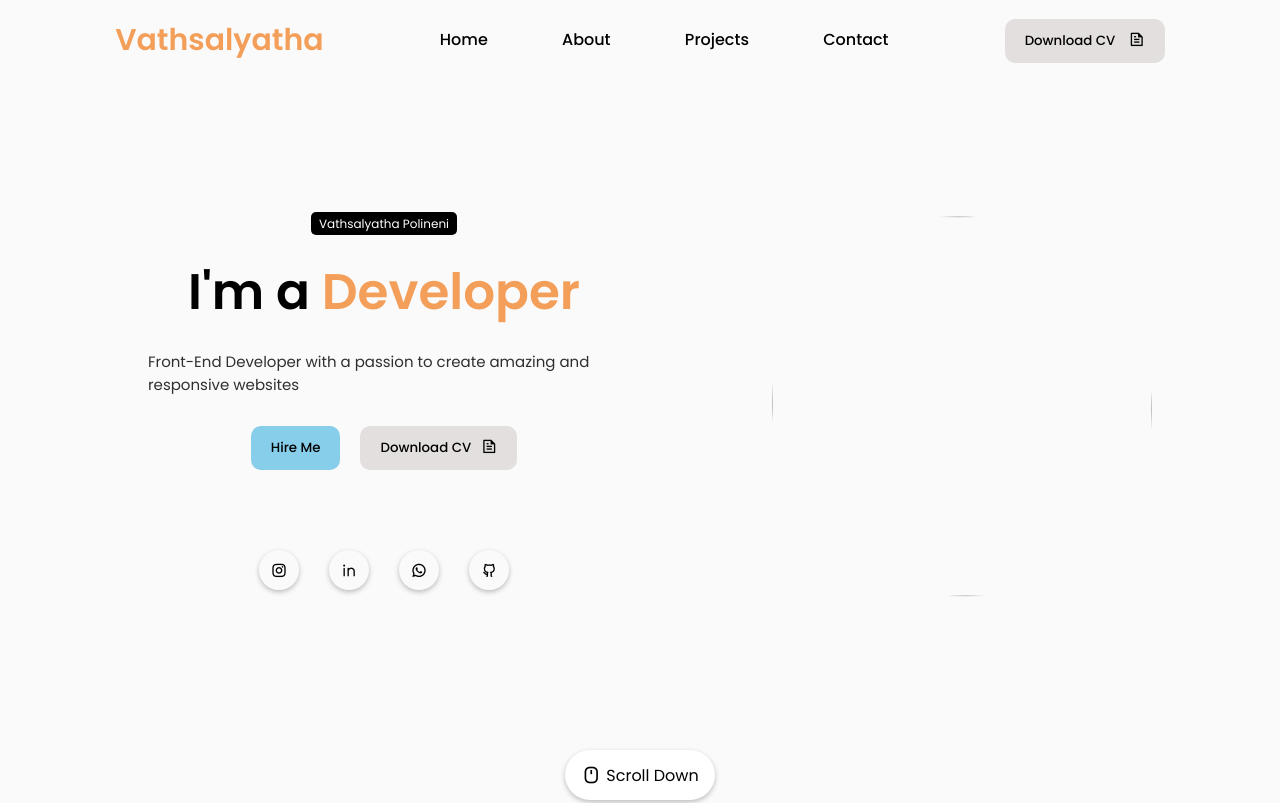
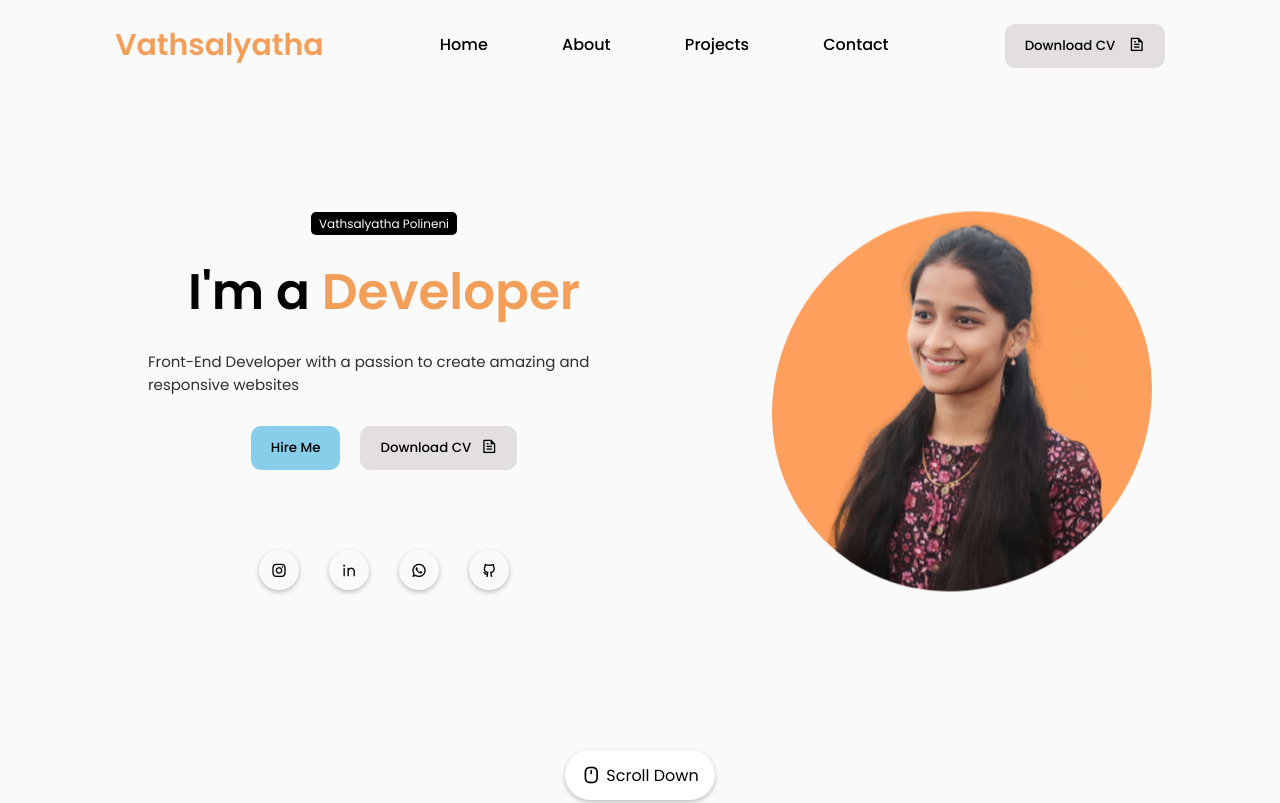
Before and after one commit to Vathsalyatha/Portfolio-Website, a plain HTML site: page index.html in a window 1280 px wide. Shown: the top 803 px of the page. Drawn offline with nearby package versions, Linux system fonts and the light colour scheme; files that its build step writes are made by us from their sources.

Commit message:
initial commit

```diff
--- a/index.html
+++ b/index.html
@@ -3,9 +3,9 @@
 <head>
     <meta charset="UTF-8">
     <meta name="viewport" content="width=device-width, initial-scale=1.0">
-    <link rel="stylesheet" href="css/style.css">
+    <link rel="stylesheet" href="style.css">
     <link href="https://cdn.jsdelivr.net/npm/remixicon@3.5.0/fonts/remixicon.css" rel="stylesheet">
-    <link rel="shortcut icon" href="images/avatar.jpg" type="image/x-icon">
+    <link rel="shortcut icon" href="avatar.jpg" type="image/x-icon">
     <title>Portfolio | Vathsalyatha Polineni</title>
 
 </head>
@@ -61,7 +61,7 @@
                 </div>
                 <div class="featured-image">
                     <div class="image">
-                        <img src="images/avatar.jpg" alt="">
+                        <img src="avatar.jpg" alt="">
                     </div>
                 </div>
                 <div class="scroll-icon-box">
@@ -212,7 +212,7 @@
         </main>
     </div>
 
-    <script src="js/main.js"></script>
+    <script src="main.js"></script>
     <script src="https://unpkg.com/scrollreveal"></script>
 </body>
 </html>
```
